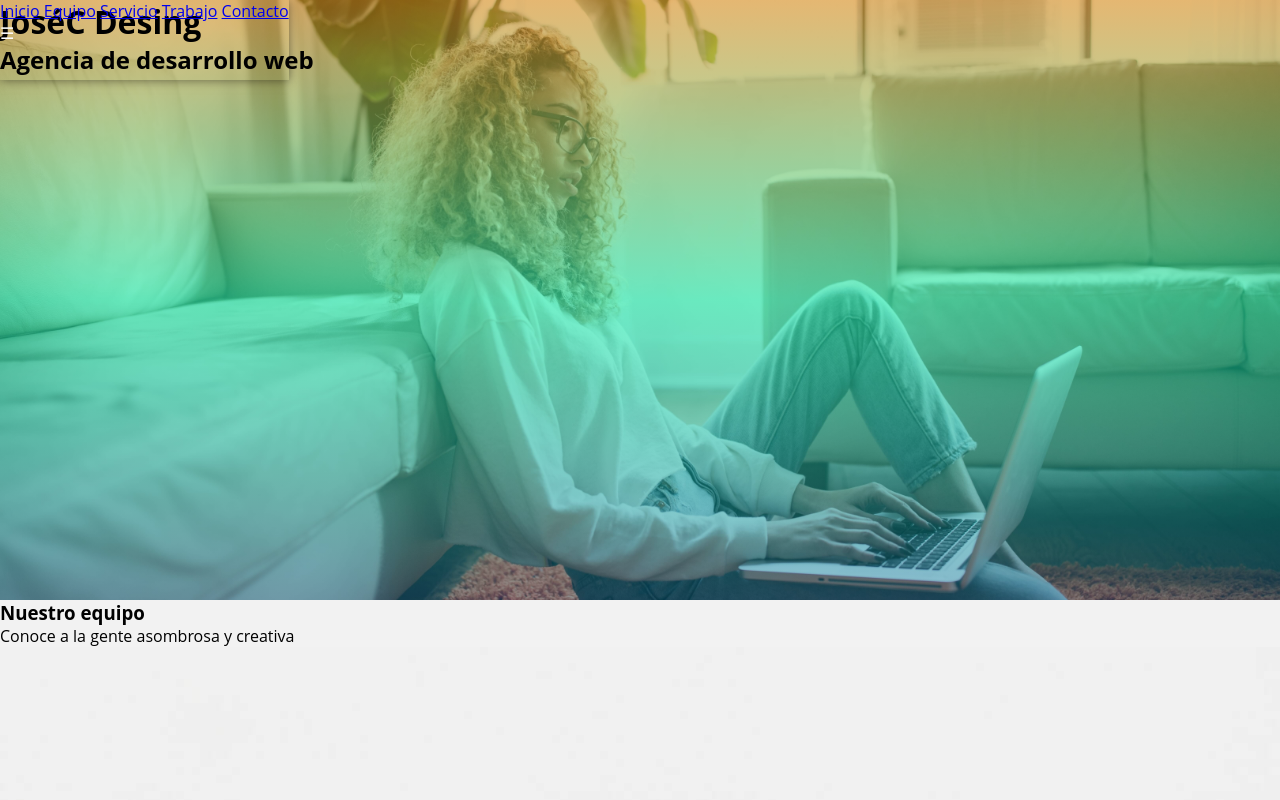
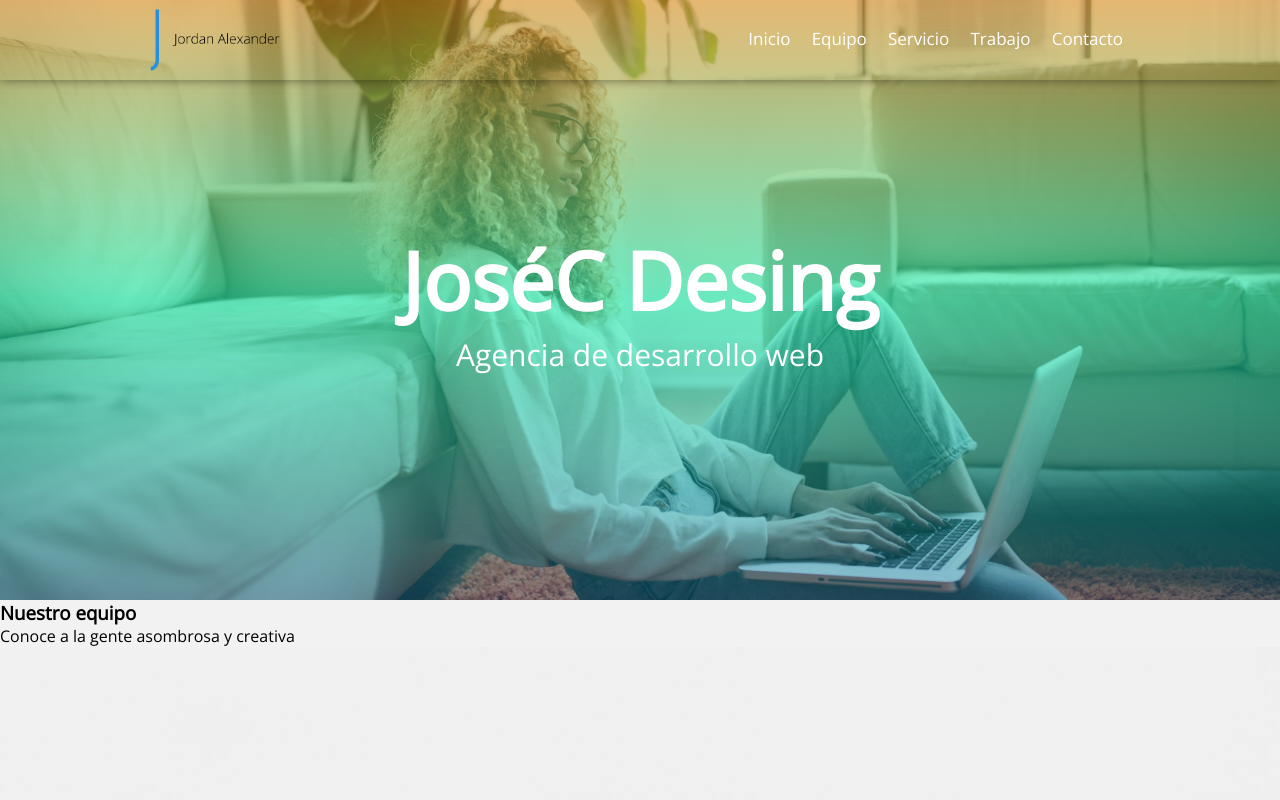
Before and after one commit to alexos2602/Desing, a plain HTML site: page index.html in a window 1280 px wide. Shown: the top 800 px of the page. Drawn offline with nearby package versions, Linux system fonts and the light colour scheme.

Commit message:
Estilos Header 2

```diff
--- a/index.html
+++ b/index.html
@@ -7,6 +7,7 @@
     <meta http-equiv="X-UA-Compatible" content="ie=edge">
     <title>Pagina</title>
     <link rel="stylesheet" href="styles.css">
+    <link href="https://fonts.googleapis.com/css?family=Open+Sans&display=swap" rel="stylesheet">
 </head>
 
 <body class="hidden">
@@ -18,8 +19,8 @@
     <header>
         <nav id="nav" class="nav1">
             <div class="contenedor-nav">
-                <div class="log">
-                    <!-- <img src="img/logo.png" alt="logo"> -->
+                <div class="logo">
+                    <img src="img/logo.png" alt="logo">
                 </div>
                 <div class="enlaces" id="enlaces">
                     <!-- a[href="#"]#enlace.btc-header{inicio} -->
--- a/styles.css
+++ b/styles.css
@@ -16,7 +16,7 @@
 }
 
 body{
-  font-family: 'open sans';
+  font-family: 'Open Sans', sans-serif;
   background: var(--fondo);
 }
 
@@ -142,9 +142,8 @@ header{
 }
 
 nav{
+  width: 100%;
   position: fixed;
-  height: 80px;
-  color: #fff;
   box-shadow: 0 0 10px 0 rgba(0,0,0,.5);
 }
                         /*--------Los nav del scroll---------*/
@@ -160,6 +159,59 @@ nav{
   color: #000;
 }
 
+.contenedor-nav{
+  display: flex;
+  margin: auto;
+  width: 90%;
+  justify-content: space-between;
+  align-items: center;
+  max-width: 1000px;
+  height: inherit;
+  overflow: hidden;
+}
+
 nav .enlaces a{
-  display: inline-block;
+  display: inline-block;/* para usar propiedades como el padding*/
+  padding: 5px 0;
+  margin-right: 17px;
+  font-size: 17px;
+  font-weight: 300;
+  text-decoration: none;
+  border-bottom: 3px solid transparent;
+  color: inherit; /*herede el color del padre*/
 }
+
+nav .enlaces a:hover{
+  border-bottom: 1px solid #1498a4;
+  transition: 0.6s;
+}
+
+.logo img{
+  height: 80px;
+}
+
+.icono{
+  display: none;
+  font-size: 24px;
+  padding: 23.5px 5px 20px;
+}
+
+.textos{
+  width: 100%;
+  height: 100%;
+  display: flex;
+  justify-content: center;
+  flex-direction: column;
+  align-items: center;
+  color: #fff;
+  overflow: hidden;
+  text-align: center;
+}
+
+.textos h1{
+  font-size: 80px;
+}
+
+.textos h2{
+  font-size: 30px; font-weight: 300;
+}
```
